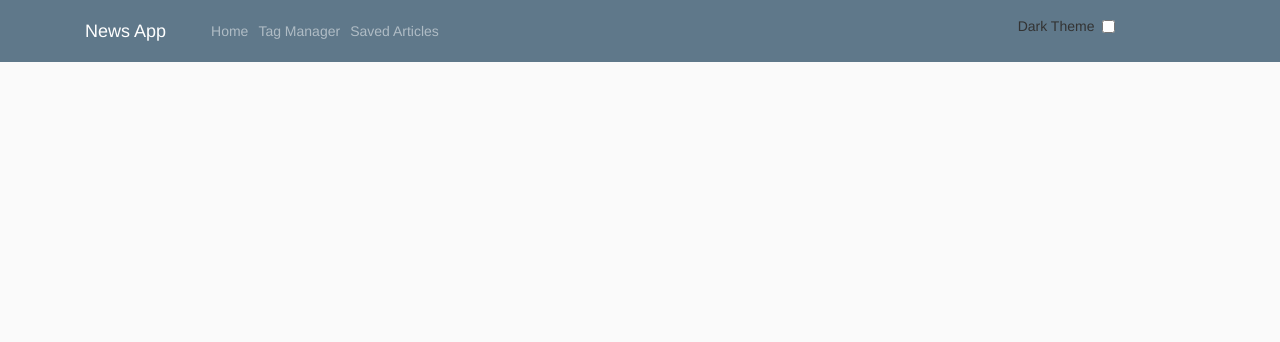
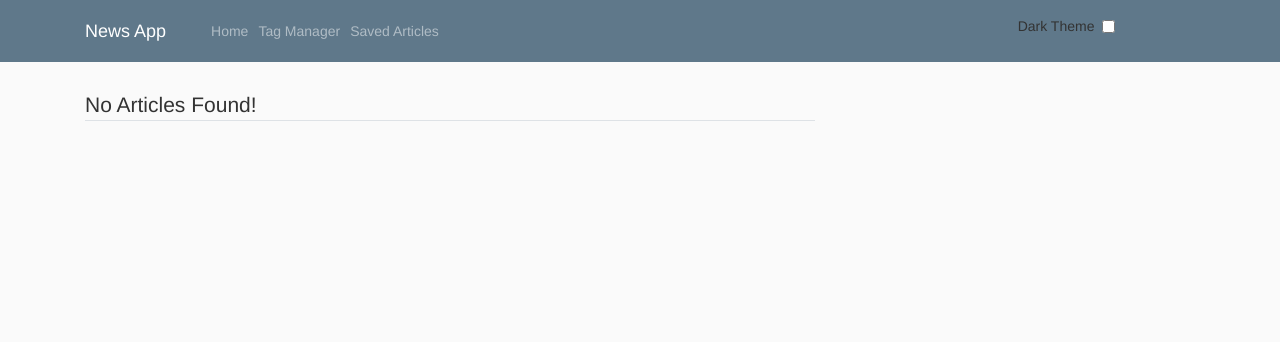
Before and after one commit to dcaohuu18/cs345_project2, a Flask app: page /home in a window 1280 px wide. Shown: the top 342 px of the page. Run offline with Flask 2, Linux system fonts and the light colour scheme; data comes from the database, SQL or seed files in the repository; tables that the repository leaves empty hold one stand-in row (values such as "Sample post"); some libraries are stand-ins or nearby versions.

Commit message:
Added "No Articles Found"

```diff
--- a/app_package/templates/home.html
+++ b/app_package/templates/home.html
@@ -1,5 +1,6 @@
 {% extends "layout.html" %}
 {% block content %}
+    {% if articles| length >0 %}
         {% for article in articles %}
             <article class="media content-section">
               <div class="media-body">
@@ -27,6 +28,9 @@
               </div>
             </article>
         {% endfor %}
+    {% else %}
+        <legend class="border-bottom mb-4">No Articles Found!</legend>
+    {%endif%}
     <div class='social-media-share-scripts'>
       <script src="https://platform.linkedin.com/in.js" type="text/javascript">lang: en_US</script>
       <script async src="https://platform.twitter.com/widgets.js" charset="utf-8"></script>
```
Lines whose indentation alone changed are shown as unchanged.
